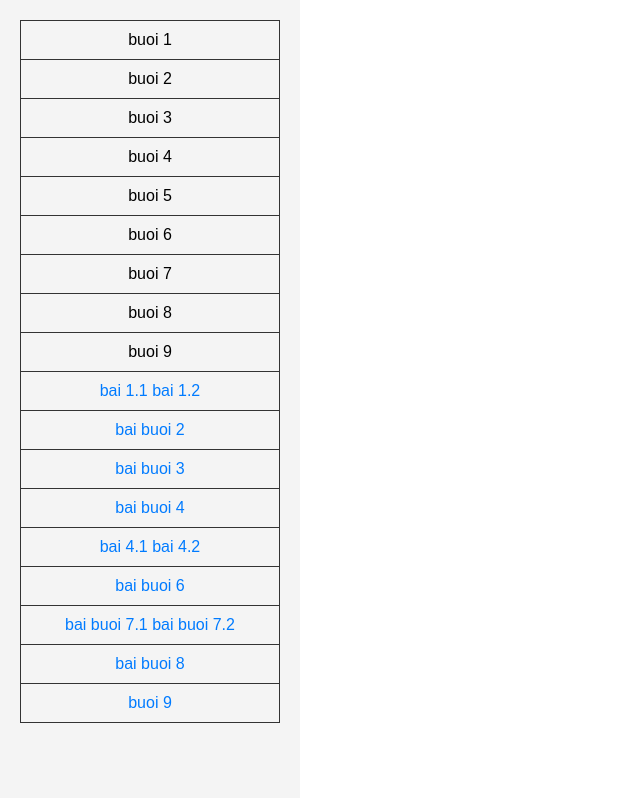
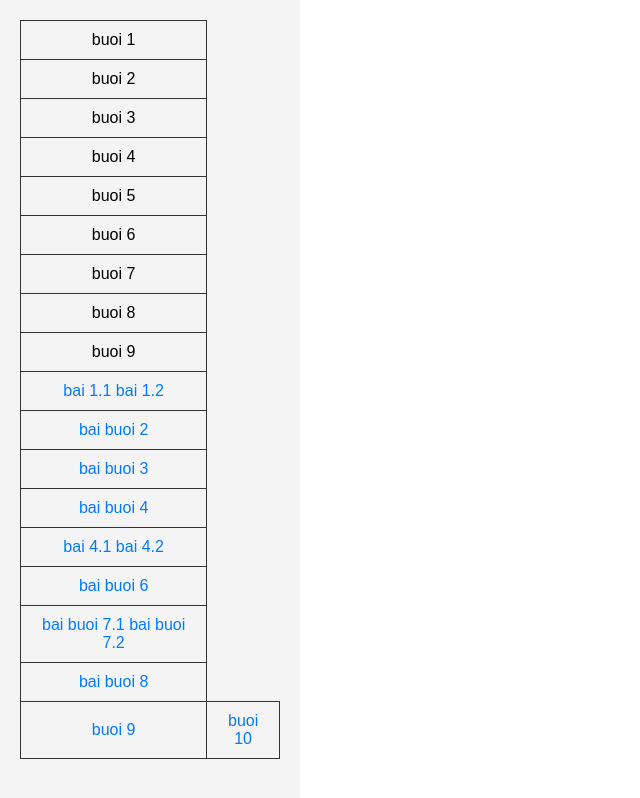
Before and after one commit to maidz001/tonghopbaitap, a plain HTML site: page index.html in a window 1280 px wide. Shown: the whole page, without its empty margins (0-640 px from the left). Drawn offline with Linux system fonts and the light colour scheme.

Commit message:
dsfsxghjkl

```diff
--- a/index.html
+++ b/index.html
@@ -108,6 +108,7 @@
             </tr>
             <tr>
                 <td><a href="https://maidz001.github.io/buoi99/">buoi 9 </a></td>
+                <td><a href="https://maidz001.github.io/buoi10/">buoi 10 </a></td>
             </tr>
         </table>
     </div>
```
